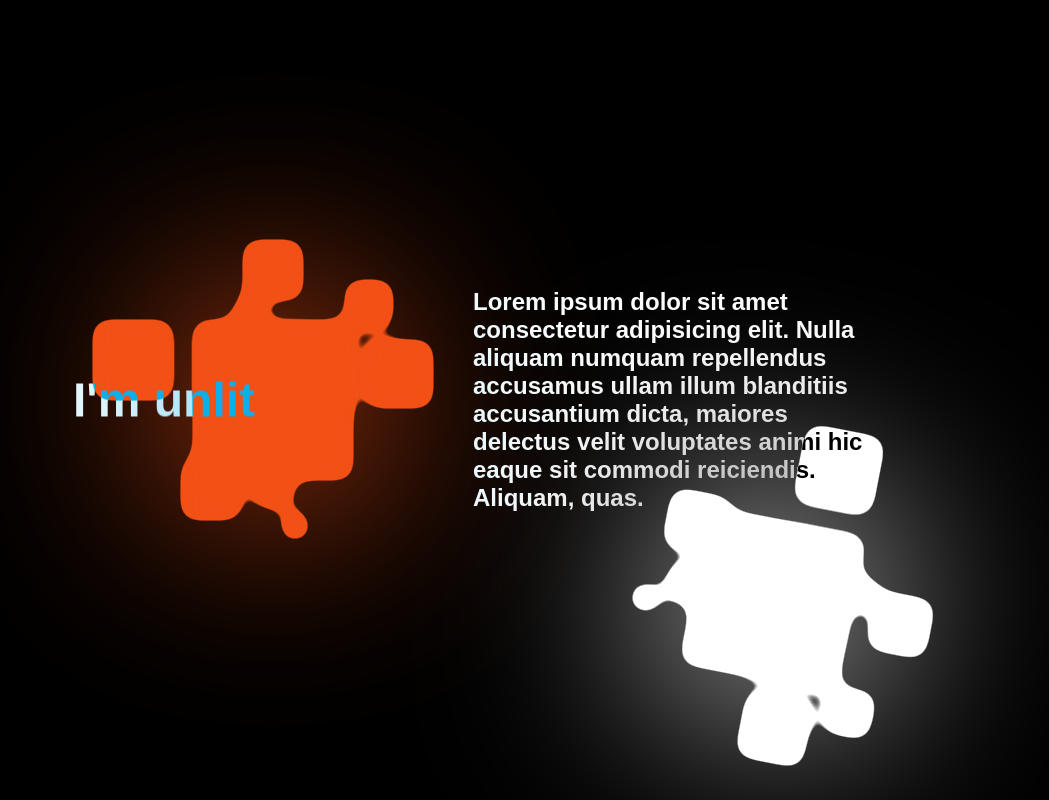
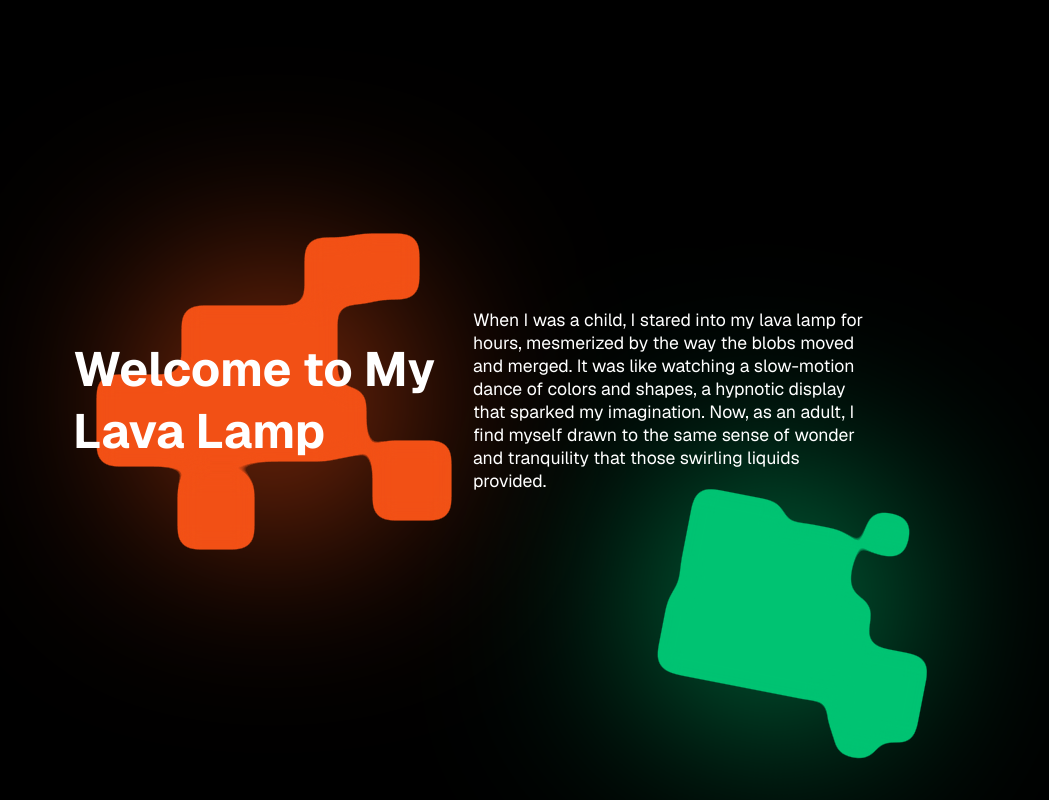
Before and after one commit to ElisNz/liquid-components, a Next.js app: page / in a window 1280 px wide. Shown: the whole page, without its empty margins (167-1216 px from the left). Built offline with nearby package versions, Linux system fonts and the light colour scheme.

Commit message:
changed properties for mix-blend-mode in ContrastText.module.css, Liquid.module.css, page.module.css, and changed font-family in globals.css. Also updated the text content in page.tsx.

```diff
--- a/src/app/components/ContrastText/ContrastText.module.css
+++ b/src/app/components/ContrastText/ContrastText.module.css
@@ -1,6 +1,6 @@
 .contrast {
   position: relative;
-  mix-blend-mode: difference;
+  mix-blend-mode:luminosity;
   -webkit-user-select: none;
   user-select: none;
   pointer-events: none;
--- a/src/app/components/Liquid/Liquid.module.css
+++ b/src/app/components/Liquid/Liquid.module.css
@@ -50,65 +50,7 @@
 
 }
 
-.bubble:nth-child(1) {
-  width: 10%;
-  height: 10%;
-  --spin-duration: 6s;
-}
 
-.bubble:nth-child(2) {
-	width: 15%;
-	height: 15%;
-  bottom: 20%;
-  left: 27%;
-}
-
-.bubble:nth-child(3) {
-	width: 20%;
-	height: 20%;
-  top: 30%;
-  left: 5%;
-}
-
-.bubble:nth-child(4) {
-	width: 10%;
-	height: 10%;
-  bottom: 23%;
-}
-
-.bubble:nth-child(5) {
-	width: 7%;
-	height: 7%;
-  left: 52%;
-  bottom: 15%;
-}
-.bubble:nth-child(6) {
-  width: 20%;
-  height: 20%;
-}
-.bubble:nth-child(7) {
-  width: 15%;
-  height: 15%;
-  top: 10%;
-}
-.bubble:nth-child(8) {
-  width: 17%;
-  height: 17%;
-  top: 35%;
-  right: 10%;
-}
-.bubble:nth-child(9) {
-  width: 12%;
-  height: 12%;
-  top: 20%;
-  right: 20%;
-}
-.bubble:nth-child(10) {
-  width: 8%;
-  height: 8%;
-  top: 25%;
-  left: 40%;
-}
 
 
 @keyframes spin {
@@ -178,7 +120,6 @@
   font-size: 3rem;
   font-weight: bold;
   color: var(--white);
-  mix-blend-mode: difference;
   -webkit-user-select: none;
   user-select: none;
   pointer-events: none;
--- a/src/app/components/Liquid/Liquid.tsx
+++ b/src/app/components/Liquid/Liquid.tsx
@@ -1,6 +1,6 @@
 'use client';
 
-import { useState, useRef, useCallback, useId, useEffect } from 'react';
+import { useState, useRef, useCallback, useId, useEffect, useMemo } from 'react';
 import ContrastText from '../ContrastText/ContrastText';
 import styles from './Liquid.module.css';
 
@@ -122,6 +122,33 @@ const Liquid = ({label, light, glow, color, className}: {label?: string, light?:
   // useId can contain colons which are invalid in SVG id attributes
   const filterId = `gooey-${rawId.replace(/:/g, '')}`;
 
+  // Stable random sizes/positions generated once per mount
+  const bubbleStyles = useMemo(() => {
+    // First bubble: large (~40%), near-centered with ±5% deviation
+    const hero = (() => {
+      const size = Math.random() * 6 + 37; // 37% – 43%
+      const offset = () => 50 - size / 2 + (Math.random() * 10 - 5); // center minus half-size ± 5%
+      return {
+        width: `${size}%`,
+        height: `${size}%`,
+        top: `${offset()}%`,
+        left: `${offset()}%`,
+      };
+    })();
+
+    const rest = Array.from({ length: BUBBLE_COUNT - 1 }, () => {
+      const size = Math.random() * 18 + 7; // 7% – 25%
+      return {
+        width: `${size}%`,
+        height: `${size}%`,
+        top: `${Math.random() * 75}%`,
+        left: `${Math.random() * 75}%`
+      };
+    });
+
+    return [hero, ...rest];
+  }, []);
+
 
   return (
     <div className={className ? `${styles.liquid} ${className}` : styles.liquid} style={{ ['--primary-color' as string]: color, ['--intro-time' as string]: `${INTRO_TIME * 0.001}s` }}>
@@ -162,7 +189,9 @@ const Liquid = ({label, light, glow, color, className}: {label?: string, light?:
       <div ref={gooeyRef} className={styles.gooey} style={{ filter: `url(#${filterId})`}}>
         {Array.from({ length: BUBBLE_COUNT }, (_, index) => (
           <div
+            suppressHydrationWarning
             key={index}
+            style={bubbleStyles[index]}
             className={`
               ${styles.bubble }
               ${wobbling.has(index) ? styles.wobble : ''}
--- a/src/app/globals.css
+++ b/src/app/globals.css
@@ -16,7 +16,7 @@ body {
 body {
   color: var(--foreground);
   background: var(--background);
-  font-family: Arial, Helvetica, sans-serif;
+  font-family: var(--font-geist-sans), -apple-system, BlinkMacSystemFont, sans-serif;
   -webkit-font-smoothing: antialiased;
   -moz-osx-font-smoothing: grayscale;
 }
--- a/src/app/page.module.css
+++ b/src/app/page.module.css
@@ -23,10 +23,7 @@
   display: flex;
   align-items: center;
   justify-content: center;
-  font-size: 1.5rem;
-  font-weight: bold;
-  color: var(--white);
-  mix-blend-mode: difference;
+  font-size: 1.1rem;
   -webkit-user-select: none;
   user-select: none;
   pointer-events: none;
--- a/src/app/page.tsx
+++ b/src/app/page.tsx
@@ -1,17 +1,19 @@
 import styles from "./page.module.css";
 import Liquid from "./components/Liquid/Liquid";
 import ContrastText from "./components/ContrastText/ContrastText";
+
+const text = `When I was a child, I stared into my lava lamp for hours, mesmerized by the way the blobs moved and merged. It was like watching a slow-motion dance of colors and shapes, a hypnotic display that sparked my imagination. Now, as an adult, I find myself drawn to the same sense of wonder and tranquility that those swirling liquids provided.`;
 
 export default function Home() {
   return (
     <div className={styles.page}>
       <main className={styles.main}>
         <div className={styles.container}>
-          <Liquid label="I'm unlit" glow />
+          <Liquid label="Welcome to My Lava Lamp" glow />
         </div>
         <div className={styles.container}>
-          <ContrastText className={styles.heading}>Lorem ipsum dolor sit amet consectetur adipisicing elit. Nulla aliquam numquam repellendus accusamus ullam illum blanditiis accusantium dicta, maiores delectus velit voluptates animi hic eaque sit commodi reiciendis. Aliquam, quas.</ContrastText>
-          <Liquid className={styles.background} glow color="#ffffff"/>
+          <ContrastText className={styles.heading}>{text}</ContrastText>
+          <Liquid className={styles.background} glow color="#00c372ff"/>
         </div>
       </main>
     </div>
```
